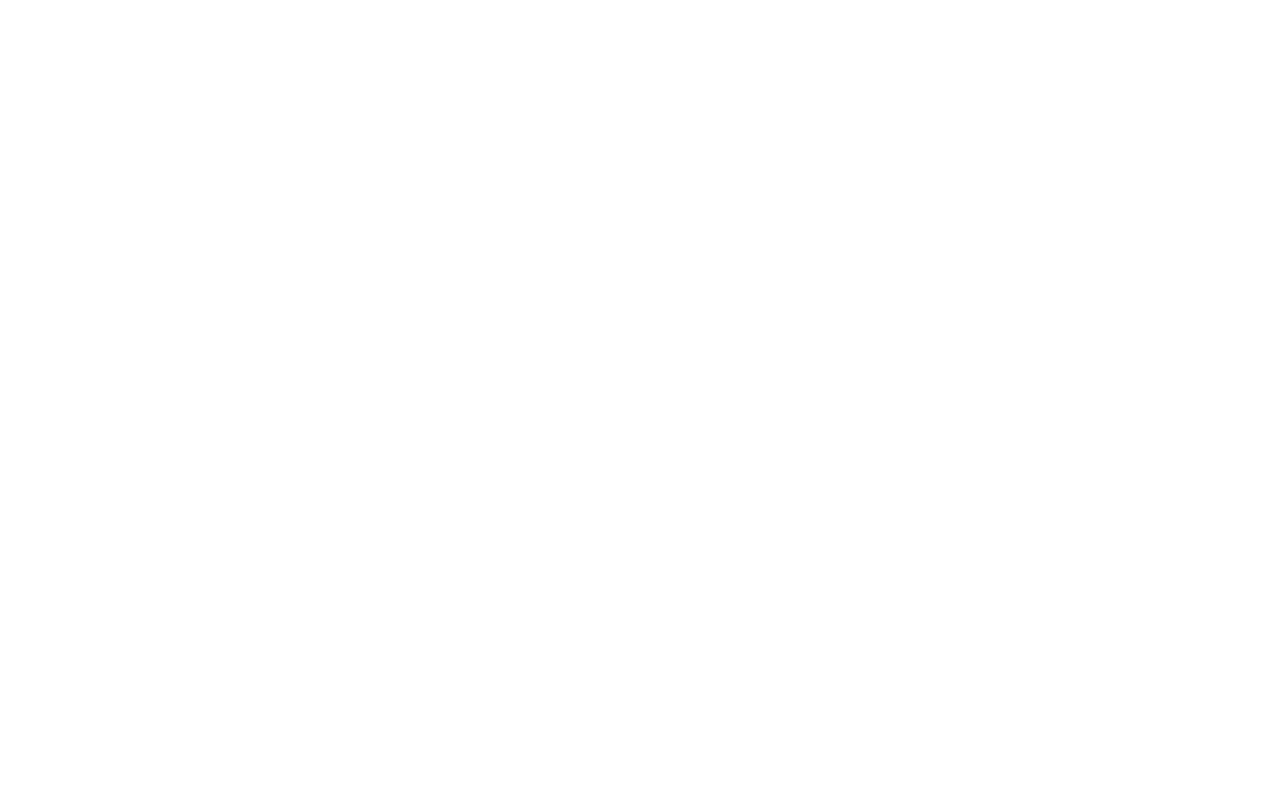
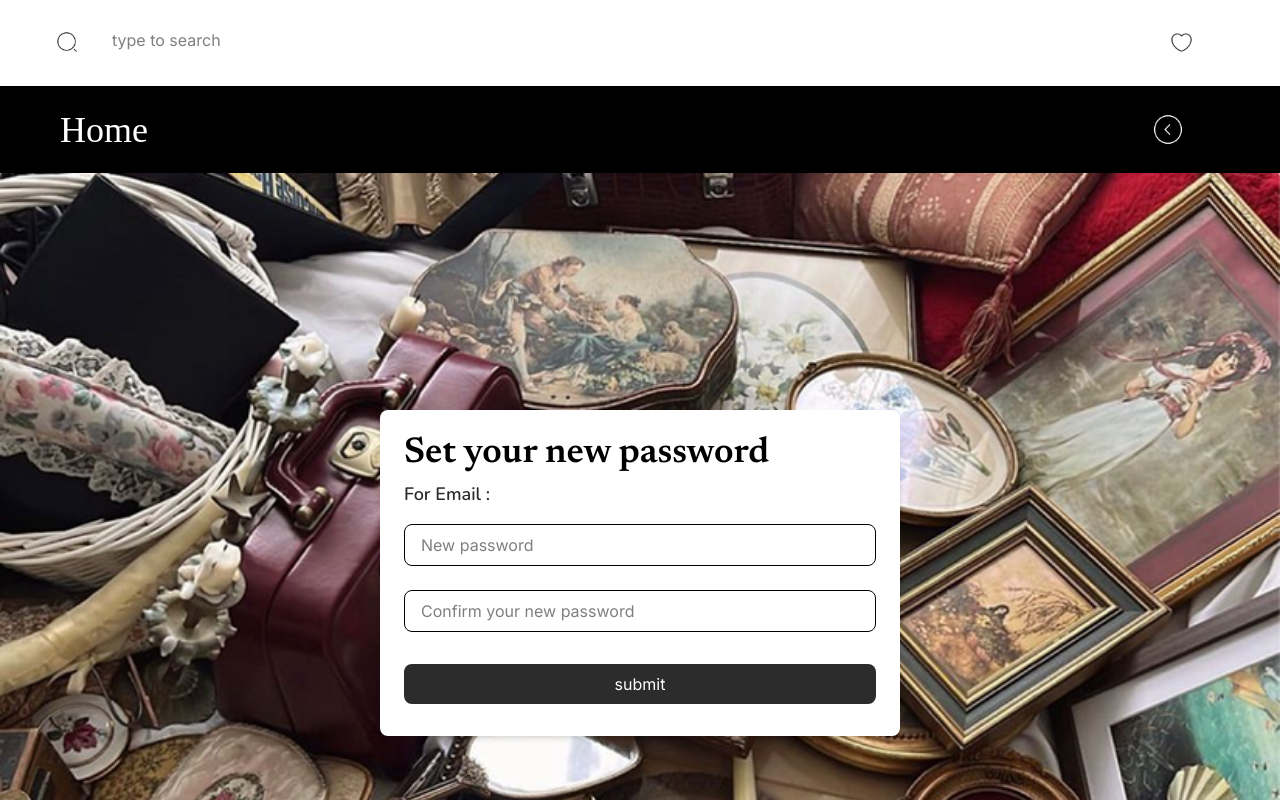
Before and after one commit to apinantianhaow/Projects, a React (Vite) app in the folder frontend/: page /reset-password in a window 1280 px wide. Before the commit this address had no page. Shown: the top 800 px of the page. Built offline with nearby package versions, Linux system fonts and the light colour scheme; a web font is replaced by a local one.

Commit message:
finish forget-reset password

```diff
--- a/frontend/src/App.jsx
+++ b/frontend/src/App.jsx
@@ -10,6 +10,8 @@
 import Profile2 from "./pages/Profile2";
 import RegisterUsername from "./pages/RegisterUsername";
 import RegisterPhoto from "./pages/RegisterPhoto.jsx";
+import Forgetpassword from "./pages/Forgetpassword.jsx";
+import Resetpassword from "./pages/Resetpassword.jsx";
 
 function App() {
   return (
@@ -25,6 +27,8 @@
         <Route path="/information" element={<Information />} />
         <Route path="/registerUsername" element={<RegisterUsername />} />
         <Route path="/registerPhoto" element={<RegisterPhoto />} />
+        <Route path="/forget-password" element={<Forgetpassword/>} />
+        <Route path="/reset-password" element={<Resetpassword/>} />
       </Routes>
     </Router>
   );
--- /dev/null
+++ b/frontend/src/components/Postcard.jsx
@@ -0,0 +1,16 @@
+import React from "react";
+
+function PostCard({ post }) {
+  return (
+    <div className="bg-white rounded-xl shadow p-4 hover:shadow-lg transition-all">
+      <img
+        src={`http://localhost:5000/uploads/${post.images[0]}`}
+        alt={post.title}
+        className="w-full h-48 object-cover rounded-md mb-4"
+      />
+      <h2 className="text-xl font-bold text-[#1E1E1E] mb-2">{post.title}</h2>
+    </div>
+  );
+}
+
+export default PostCard;
--- /dev/null
+++ b/frontend/src/pages/Forgetpassword.jsx
@@ -0,0 +1,72 @@
+import React, { useState } from "react";
+import { useNavigate } from "react-router-dom";
+import Navbar2 from "../components/Navbar2";
+import Background2 from "../components/Background2";
+import bgImage from "../assets/images/image1.png";
+
+function Forgetpassword() {
+  const [email, setEmail] = useState("");
+  const [message, setMessage] = useState("");
+  const navigate = useNavigate();
+
+  const handleSubmit = async (e) => {
+    e.preventDefault();
+
+    try {
+      const response = await fetch("http://localhost:5000/check-email", {
+        method: "POST",
+        headers: { "Content-Type": "application/json" },
+        body: JSON.stringify({ email }),
+      });
+
+      const result = await response.json();
+
+      if (response.ok && result.exists) {
+        // have email → go to reset'page with email in URL
+        navigate(`/reset-password?email=${encodeURIComponent(email)}`);
+      } else {
+        setMessage("Not Found this email in system");
+      }
+    } catch (err) {
+      console.error(err);
+      setMessage("An error occurred in the system.");
+    }
+  };
+
+  return (
+    <div>
+      <Navbar2 />
+      <Background2 />
+      <div
+        className="w-full min-h-screen bg-cover bg-center flex justify-center items-center"
+        style={{ backgroundImage: `url(${bgImage})` }}
+      >
+        <form
+          onSubmit={handleSubmit}
+          className="bg-white p-8 rounded-[8px] shadow-md w-130 h-80"
+        >
+          <h2 className="text-4xl text-[#1E1E1E] font-semibold font-newsreader mb-4">
+            Forget Password
+          </h2>
+          <input
+            type="email"
+            className="w-full px-4 py-2 border rounded-[8px] mb-4 mt-1 text-lg h-11.5 "
+            placeholder="Enter your email"
+            value={email}
+            onChange={(e) => setEmail(e.target.value)}
+            required
+          />
+          <button
+            type="submit"
+            className="w-full bg-[#2C2C2C] text-white py-2 mt-3 rounded-[8px]"
+          >
+            Next
+          </button>
+          {message && <p className="mt-4 text-red-600 text-sm">{message}</p>}
+        </form>
+      </div>
+    </div>
+  );
+}
+
+export default Forgetpassword;
--- a/frontend/src/pages/Home.jsx
+++ b/frontend/src/pages/Home.jsx
@@ -1,15 +1,32 @@
-import React from "react";
+import React, { useEffect, useState } from "react";
 import Navbar from "../components/Navbar";
 import Background from "../components/Background";
 import Category from "../components/Category";
 import Footer from "../components/Footer";
+import PostCard from "../components/Postcard";
 
 function Home() {
+  const [posts, setPosts] = useState([]);
+
+  useEffect(() => {
+    fetch("http://localhost:5000/api/posts")
+      .then((res) => res.json())
+      .then((data) => setPosts(data))
+      .catch((err) => console.error("Error fetching posts:", err));
+  }, []);
+
   return (
     <div>
       <Navbar />
       <Background />
       <Category />
+      <div className="container mx-auto px-4 py-8">
+        <div className="grid grid-cols-1 sm:grid-cols-2 lg:grid-cols-3 gap-6">
+          {posts.map((post) => (
+            <PostCard key={post._id} post={post} />
+          ))}
+        </div>
+      </div>
       <Footer />
     </div>
   );
--- /dev/null
+++ b/frontend/src/pages/Resetpassword.jsx
@@ -0,0 +1,92 @@
+import React, { useState } from "react";
+import { useSearchParams, useNavigate } from "react-router-dom";
+import Navbar2 from "../components/Navbar2";
+import Background2 from "../components/Background2";
+import bgImage from "../assets/images/image1.png";
+
+function ResetPassword() {
+  const [searchParams] = useSearchParams();
+  const email = searchParams.get("email");
+  const navigate = useNavigate();
+
+  const [password, setPassword] = useState("");
+  const [confirmPassword, setConfirmPassword] = useState("");
+  const [message, setMessage] = useState("");
+
+  const handleReset = async (e) => {
+    e.preventDefault();
+
+    if (password !== confirmPassword) {
+      setMessage("Your passwords do not match. Please try again.");
+      return;
+    }
+
+    try {
+      const response = await fetch("http://localhost:5000/reset-password", {
+        method: "POST",
+        headers: { "Content-Type": "application/json" },
+        body: JSON.stringify({ email, password }),
+      });
+
+      const result = await response.json();
+
+      if (response.ok) {
+        alert("Your password has been changed successfully.");
+        navigate("/sign");
+      } else {
+        setMessage(result.error || "Something went wrong.");
+      }
+    } catch (err) {
+      console.error(err);
+      setMessage("System error. Please try again later.");
+    }
+  };
+
+  return (
+    <div>
+      <Navbar2 />
+      <Background2 />
+      <div
+        className="w-full min-h-screen bg-cover bg-center flex justify-center items-center"
+        style={{ backgroundImage: `url(${bgImage})` }}
+      >
+        <form
+          onSubmit={handleReset}
+          className="bg-white p-6 rounded-[8px] shadow-md w-130 max-w-full"
+        >
+          <h2 className="text-4xl font-semibold font-newsreader mb-1.5">
+            Set your new password
+          </h2>
+          <p className="text-lg text-[#2C2C2C] font-nunito font-semibold mb-3 mt-1">
+            For Email : {email}
+          </p>
+          <input
+            type="password"
+            className="w-full px-4 py-2 border rounded-[8px] mb-3 mt-1"
+            placeholder="New password"
+            value={password}
+            onChange={(e) => setPassword(e.target.value)}
+            required
+          />
+          <input
+            type="password"
+            className="w-full px-4 py-2 border rounded-[8px] mb-3 mt-3"
+            placeholder="Confirm your new password"
+            value={confirmPassword}
+            onChange={(e) => setConfirmPassword(e.target.value)}
+            required
+          />
+          <button
+            type="submit"
+            className="w-full bg-[#2C2C2C] text-white py-2 rounded-[8px] mt-5 mb-2"
+          >
+            submit
+          </button>
+          {message && <p className="mt-4 text-red-600 text-sm">{message}</p>}
+        </form>
+      </div>
+    </div>
+  );
+}
+
+export default ResetPassword;
--- a/frontend/src/pages/Sign.jsx
+++ b/frontend/src/pages/Sign.jsx
@@ -75,7 +75,7 @@
           </button>
 
           <div className="mt-4 text-left">
-            <a href="#" className="text-sm text-[#1E1E1E] underline">
+            <a href="/forget-password" className="text-sm text-[#1E1E1E] underline">
               Forgot password?
             </a>
           </div>
```
Also changed, not shown: 1 other file (tests, documents, lock files or other folders).
